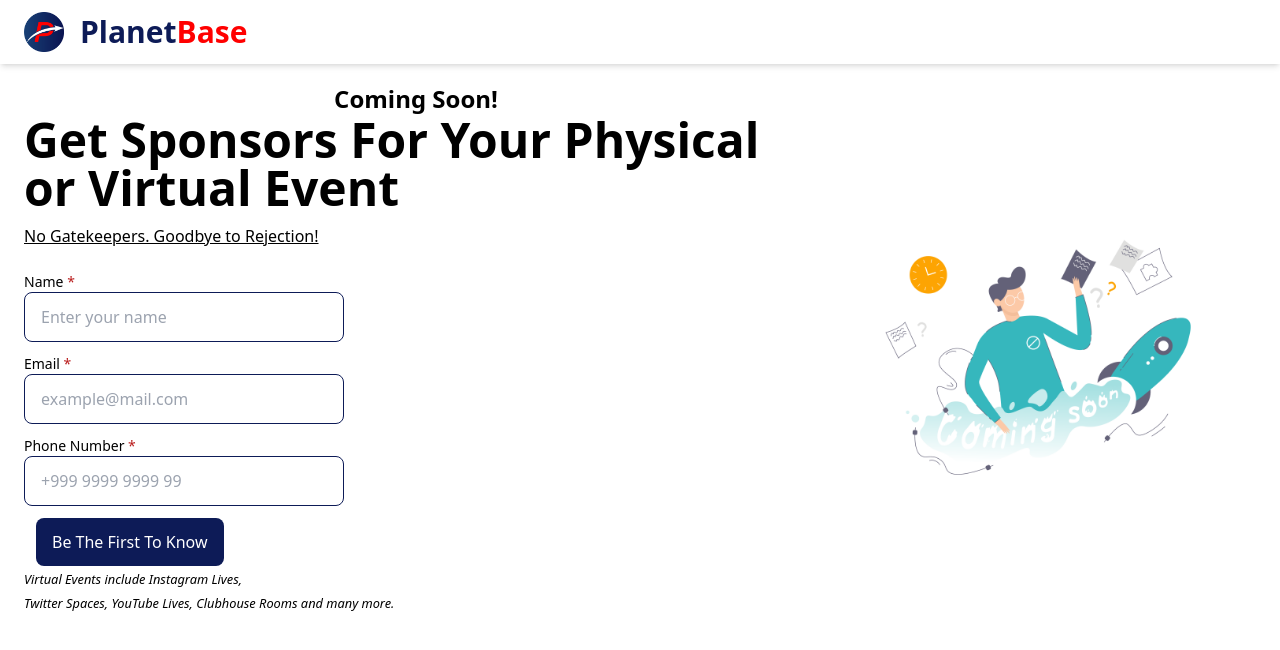
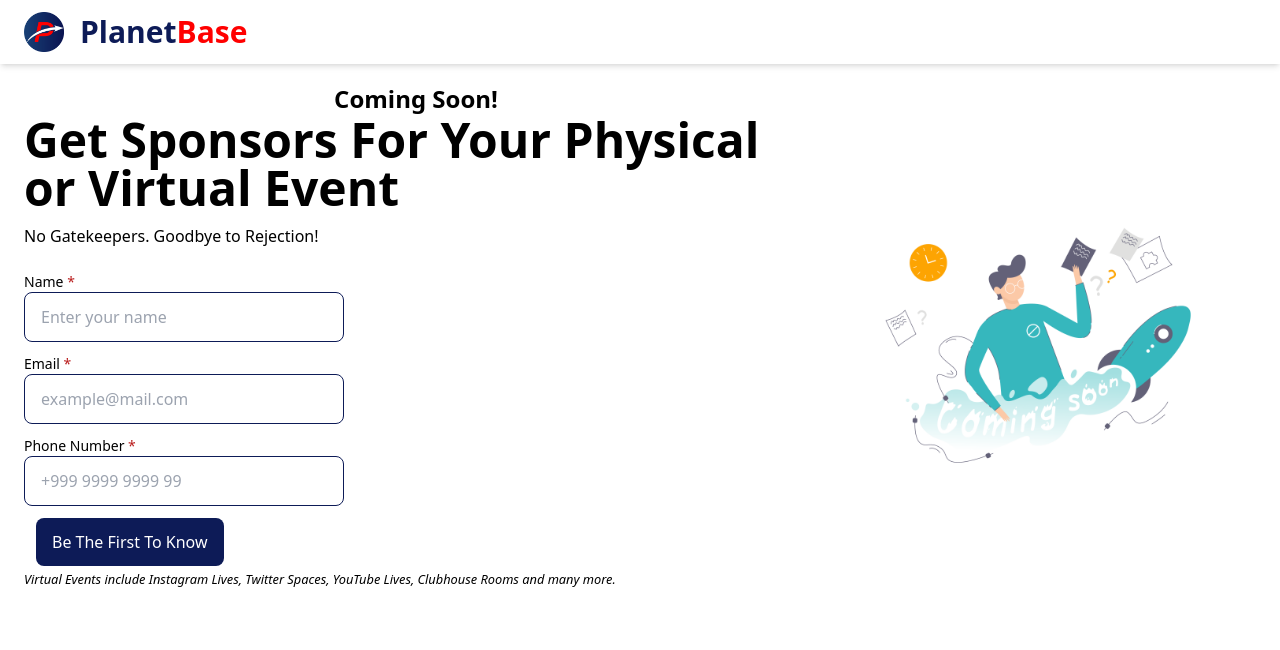
Before and after one commit to Daniel-16/planetbase-waitlist-usera, a React (Vite) app: page / in a window 1280 px wide. Shown: the top 650 px of the page. Built offline with nearby package versions, Linux system fonts and the light colour scheme.

Commit message:
Made few changes again

```diff
--- a/src/components/Form.jsx
+++ b/src/components/Form.jsx
@@ -108,8 +108,8 @@ const Form = () => {
         </button>
       </div>
       <small className="italic">
-        Virtual Events include Instagram Lives, <br />
-        Twitter Spaces, YouTube Lives, Clubhouse Rooms and many more.
+        Virtual Events include Instagram Lives, Twitter Spaces, YouTube Lives,
+        Clubhouse Rooms and many more.
       </small>
       {/* <div
         className="bg-green-300 border border-green-500 p-6 rounded-lg"
--- a/src/components/Waitlist.jsx
+++ b/src/components/Waitlist.jsx
@@ -13,9 +13,7 @@ const Waitlists = () => {
           <h1 className="text-3xl md:text-5xl font-bold">
             Get Sponsors For Your Physical or Virtual Event
           </h1>
-          <p className="pt-3 underline">
-            No Gatekeepers. Goodbye to Rejection!
-          </p>
+          <p className="pt-3">No Gatekeepers. Goodbye to Rejection!</p>
           <Form />
         </div>
         {/* <img className="md:max-w-md z-10 blur-lg" src={background} alt="blur" /> */}
```
